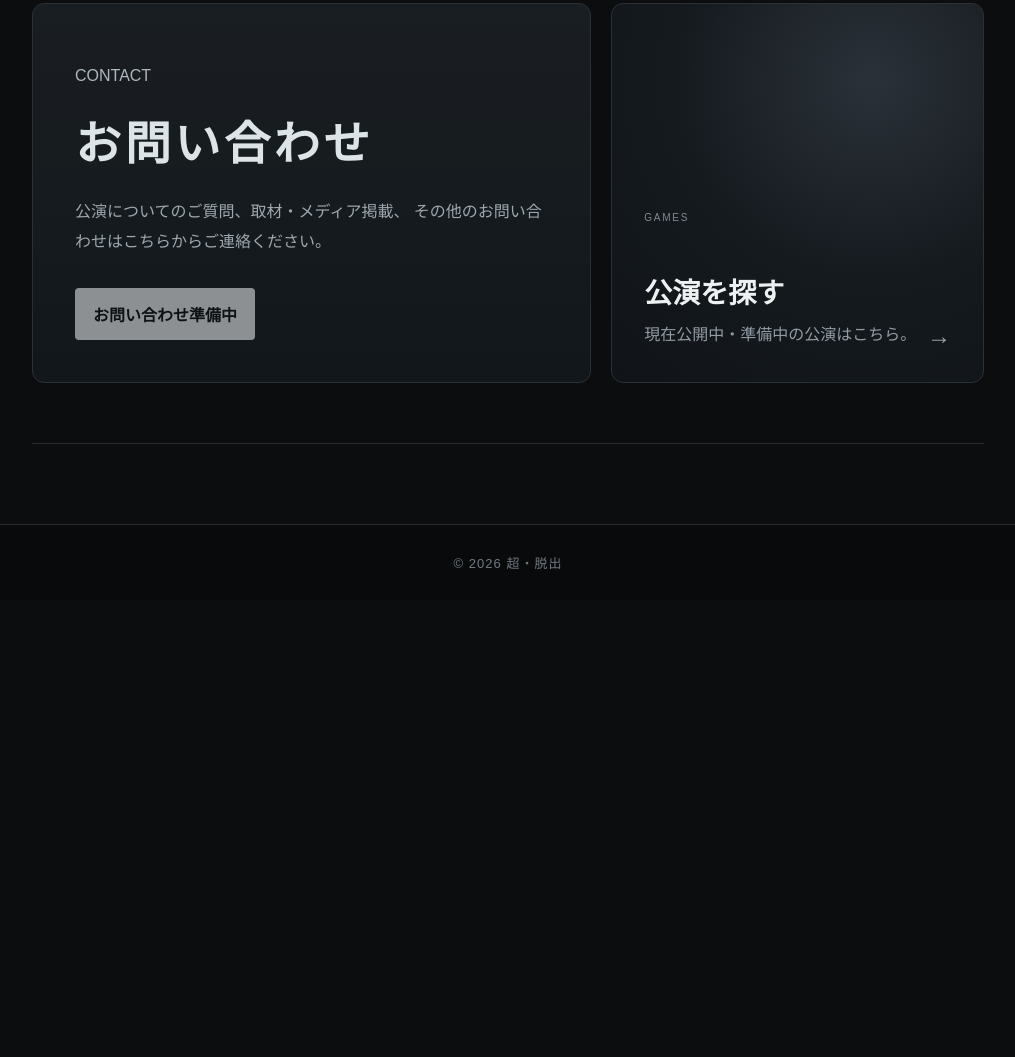
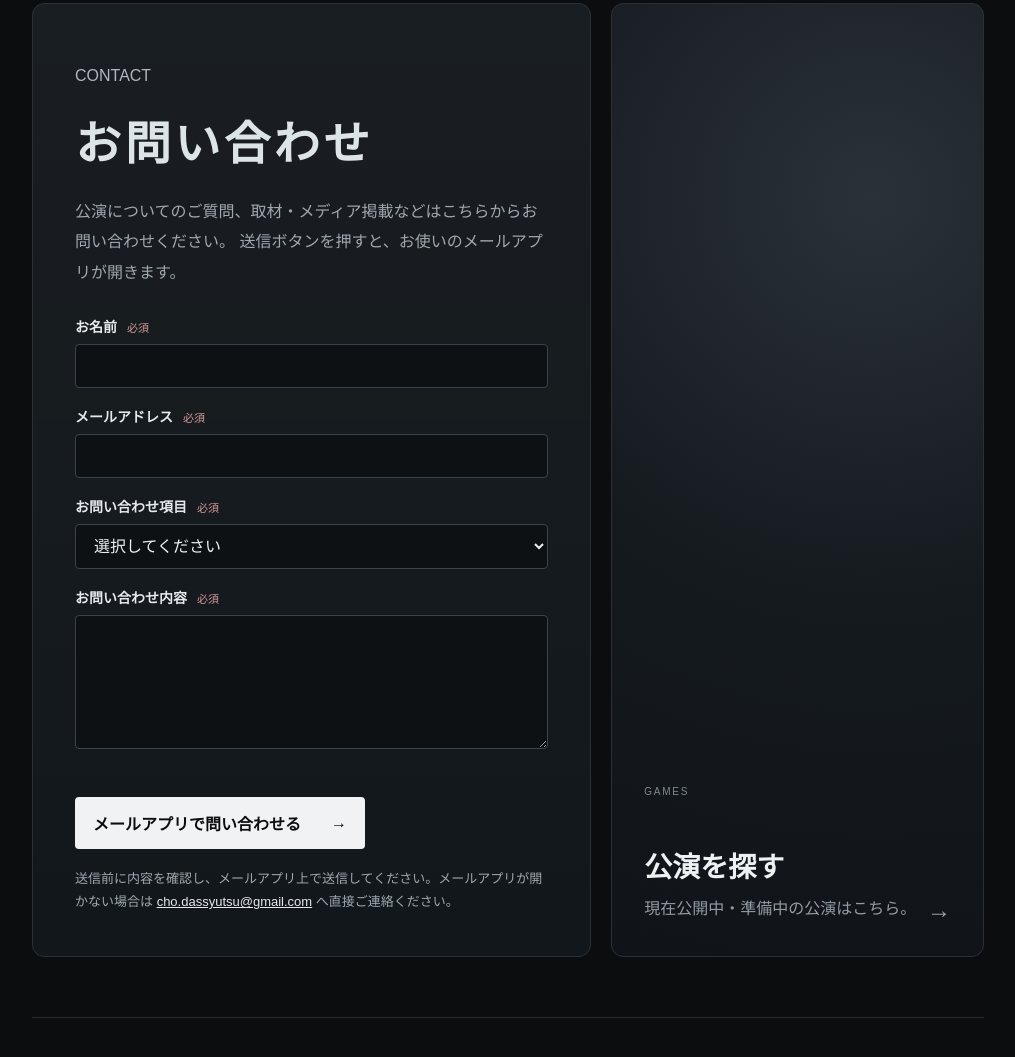
Before and after one commit to moskori/escape-room-website, a plain HTML site: page index.html in a window 1280 px wide. Shown: the part 3777-4834 px from the top of the page, without its empty margins (132-1147 px from the left). Before the commit the page ends 4377 px from the top, so only its background shows below. Drawn offline with Linux system fonts and the light colour scheme.

Commit message:
Add email-based contact form

```diff
--- a/index.html
+++ b/index.html
@@ -394,13 +394,40 @@
     </h2>
 
     <p class="contact-description">
-      公演についてのご質問、取材・メディア掲載、
-      その他のお問い合わせはこちらからご連絡ください。
+      公演についてのご質問、取材・メディア掲載などはこちらからお問い合わせください。
+      送信ボタンを押すと、お使いのメールアプリが開きます。
     </p>
 
-    <div class="contact-primary-button contact-disabled">
-  お問い合わせ準備中
-</div>
+    <form class="contact-form" id="contact-form">
+      <div class="contact-form-field">
+        <label for="contact-name">お名前 <span>必須</span></label>
+        <input id="contact-name" name="name" type="text" autocomplete="name" required>
+      </div>
+
+      <div class="contact-form-field">
+        <label for="contact-email">メールアドレス <span>必須</span></label>
+        <input id="contact-email" name="email" type="email" autocomplete="email" required>
+      </div>
+
+      <div class="contact-form-field">
+        <label for="contact-subject">お問い合わせ項目 <span>必須</span></label>
+        <select id="contact-subject" name="subject" required>
+          <option value="" selected disabled>選択してください</option>
+          <option value="公演について">公演について</option>
+          <option value="取材・メディア掲載">取材・メディア掲載</option>
+          <option value="その他">その他</option>
+        </select>
+      </div>
+
+      <div class="contact-form-field">
+        <label for="contact-message">お問い合わせ内容 <span>必須</span></label>
+        <textarea id="contact-message" name="message" rows="6" required></textarea>
+      </div>
+
+      <button class="contact-primary-button" type="submit">メールアプリで問い合わせる <span>→</span></button>
+      <p class="contact-form-note">送信前に内容を確認し、メールアプリ上で送信してください。メールアプリが開かない場合は <a href="mailto:cho.dassyutsu@gmail.com">cho.dassyutsu@gmail.com</a> へ直接ご連絡ください。</p>
+      <p class="contact-form-status" id="contact-form-status" role="status" aria-live="polite"></p>
+    </form>
 
   </div>
 
--- a/script.js
+++ b/script.js
@@ -62,3 +62,28 @@ if ("IntersectionObserver" in window) {
     element.classList.add("is-visible");
   });
 }
+
+
+
+
+
+
+const contactForm = document.querySelector("#contact-form");
+
+if (contactForm) {
+  contactForm.addEventListener("submit", (event) => {
+    event.preventDefault();
+
+    const formData = new FormData(contactForm);
+    const name = String(formData.get("name")).trim();
+    const email = String(formData.get("email")).trim();
+    const subject = String(formData.get("subject")).trim();
+    const message = String(formData.get("message")).trim();
+    const body = `お名前: ${name}\nメールアドレス: ${email}\nお問い合わせ項目: ${subject}\n\nお問い合わせ内容:\n${message}`;
+    const mailto = `mailto:cho.dassyutsu@gmail.com?subject=${encodeURIComponent(`【超・脱出】${subject}`)}&body=${encodeURIComponent(body)}`;
+
+    window.location.href = mailto;
+    document.querySelector("#contact-form-status").textContent =
+      "メールアプリが開いたら、内容をご確認のうえ送信してください。";
+  });
+}
--- a/style.css
+++ b/style.css
@@ -1586,11 +1586,77 @@ a.news-item:hover {
 .contact-primary-button:hover {
   transform: translateY(-3px);
   background: #ffffff;
-}
-.contact-disabled {
-  cursor: default;
-  opacity: 0.55;
-  pointer-events: none;
+  cursor: pointer;
+}
+
+.contact-form {
+  display: grid;
+  gap: 18px;
+  margin-top: 28px;
+}
+
+.contact-form-field {
+  display: grid;
+  gap: 8px;
+}
+
+.contact-form-field label {
+  color: #e5e9ec;
+  font-size: 14px;
+  font-weight: 700;
+}
+
+.contact-form-field label span {
+  margin-left: 6px;
+  color: #d69a9a;
+  font-size: 11px;
+  font-weight: 400;
+}
+
+.contact-form-field input,
+.contact-form-field select,
+.contact-form-field textarea {
+  width: 100%;
+  padding: 12px 14px;
+  border: 1px solid #3a444c;
+  border-radius: 4px;
+  background: #0d1114;
+  color: #eef1f2;
+  font: inherit;
+}
+
+.contact-form-field textarea {
+  resize: vertical;
+}
+
+.contact-form-field input:focus,
+.contact-form-field select:focus,
+.contact-form-field textarea:focus {
+  outline: 2px solid #aeb8bf;
+  outline-offset: 2px;
+}
+
+.contact-form .contact-primary-button {
+  justify-self: start;
+  border: 0;
+  font: inherit;
+  font-weight: 700;
+}
+
+.contact-form-note,
+.contact-form-status {
+  margin: 0;
+  color: #9ea8af;
+  font-size: 13px;
+  line-height: 1.8;
+}
+
+.contact-form-note a {
+  color: #e5e9ec;
+}
+
+.contact-form-status:empty {
+  display: none;
 }
 
 .contact-game-card {
```
